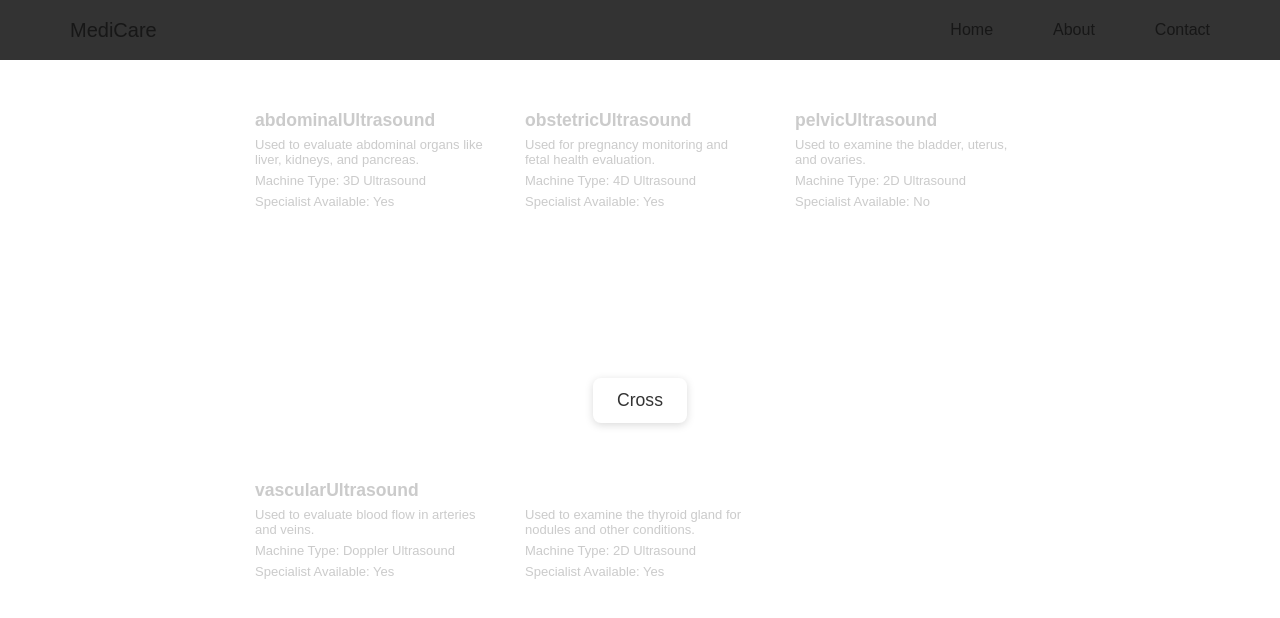
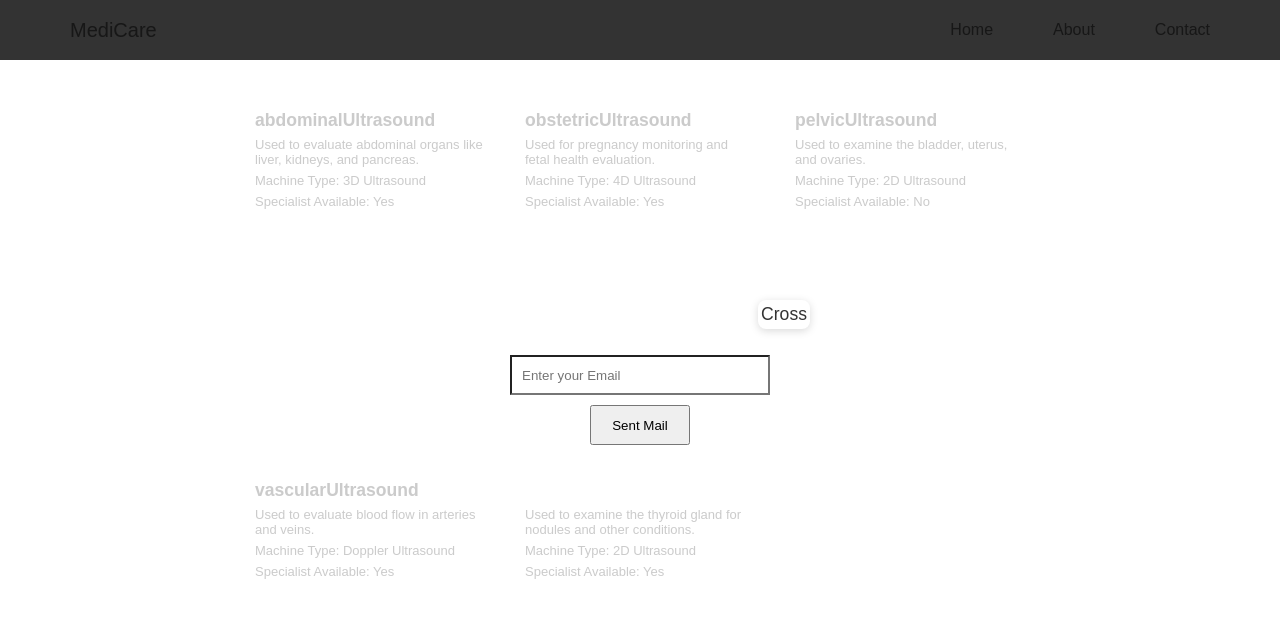
Before and after one commit to shivendashora/random, a Next.js app: page / in a window 1280 px wide. Both pictures are taken after a click on the item 370 px from the left and 275 px from the top of the page. Shown: the top 618 px of the page. Built offline with nearby package versions, Linux system fonts and the light colour scheme.

Commit message:
Add mail sending optioon

```diff
--- a/app/navbar.css
+++ b/app/navbar.css
@@ -119,11 +119,14 @@ p{
     z-index: 3;
 }
 .cross {
+    position:absolute;
+    top:0;
+    right: 5px;
     background: #fff;
     color: #333;
     border: none;
     border-radius: 8px;
-    padding: 12px 24px;
+    padding: 4px 3px;
     font-size: 1.1em;
     cursor: pointer;
     box-shadow: 0 2px 8px rgba(0,0,0,0.15);
@@ -131,6 +134,30 @@ p{
 }
 .cross:hover {
     background: #eee;
+}
+
+input{
+    width:260px;
+    height:40px;
+    background-color: white;
+    color:black;
+    border: 1px thin black;
+    padding-left: 10px;
+}
+input:focus{
+    outline: none;
+    border: solid;
+}
+form{
+    display:flex;
+    flex-direction: column;
+    justify-content: center;
+    align-items: center;
+    gap:10px;
+}
+.sent{
+    width:100px;
+    height:40px;
 }
 @media (max-width: 500px){
     p{
--- a/app/navbar.tsx
+++ b/app/navbar.tsx
@@ -98,6 +98,10 @@ export default function Navbar() {
             {called && (
                 <div className='open'>
                     <button className="cross" onClick={cross}>Cross</button>
+                    <form action="post " className='form'>
+                        <input type="email" placeholder='Enter your Email' />
+                        <button className="sent">Sent Mail</button>
+                    </form>
                 </div>
             )}
         </div>
```
